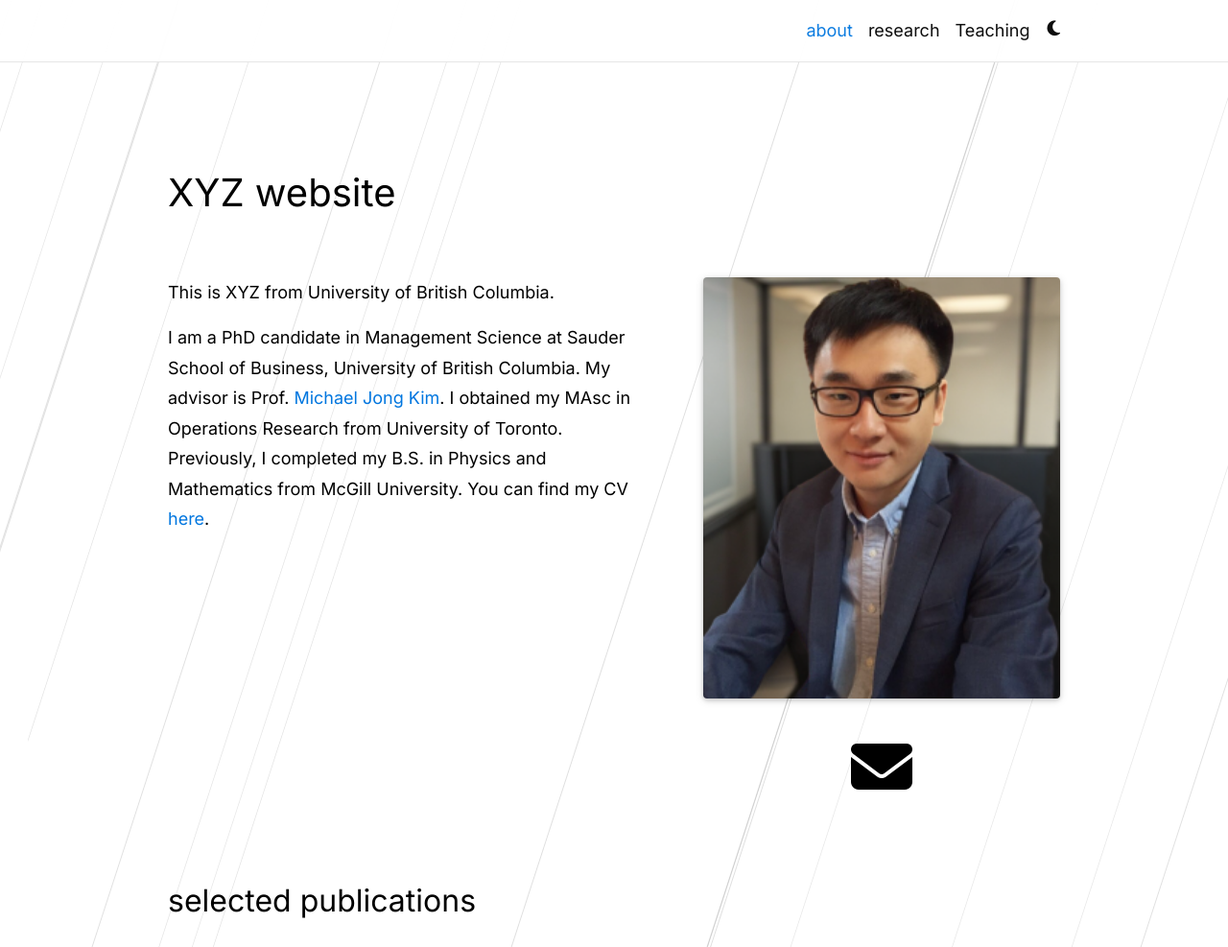
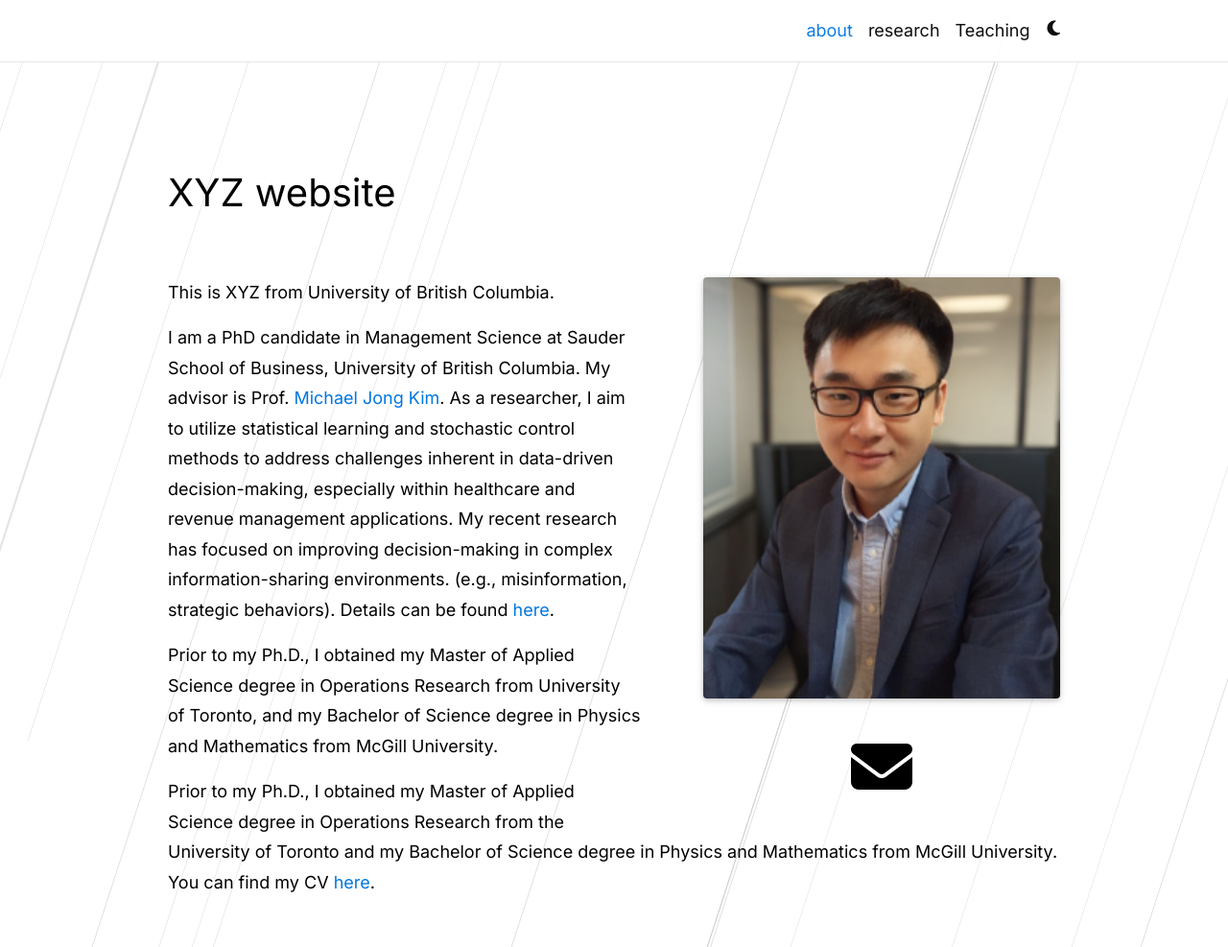
Before and after one commit to xyz2023ca/xyz2023ca.github.io, a Jekyll site: the page built from _pages/about.md, in a window 1280 px wide and 1340 px high, cut to the strip 0-987 px from the top of the window. Shown: the whole strip at 96% size. Built offline with Jekyll 4.4.1, drawn with Linux system fonts in a browser that asks for light colours; full-size pictures stand in for the smaller copies a plugin makes; comment, search, counter and statistics services are not loaded; a style sheet for code colours, icons or effects is not loaded.

Commit message:
Update about.md

```diff
--- a/_pages/about.md
+++ b/_pages/about.md
@@ -23,7 +23,13 @@ cv_pdf: Xinyuan Zhang CV.pdf
 
 This is XYZ from University of British Columbia.
 
-I am a PhD candidate in Management Science at Sauder School of Business,  University of British Columbia. My advisor is Prof. [Michael Jong Kim](https://www.sauder.ubc.ca/people/michael-jong-kim). I obtained my MAsc in Operations Research from University of Toronto. Previously, I completed my B.S. in Physics and Mathematics from McGill University.  You can find my CV [here](https://xyz2023ca.github.io/assets/pdf/Xinyuan%20Zhang%20CV.pdf).
+I am a PhD candidate in Management Science at Sauder School of Business,  University of British Columbia. My advisor is Prof. [Michael Jong Kim](https://www.sauder.ubc.ca/people/michael-jong-kim). As a researcher,
+I aim to utilize statistical learning and stochastic control methods to address challenges inherent in data-driven decision-making, especially within healthcare and revenue management applications. My recent research has focused on improving decision-making in complex information-sharing environments. (e.g., misinformation, strategic behaviors). Details can be found [here](https://xyz2023ca.github.io/publications/).
+
+Prior to my Ph.D., I obtained my Master of Applied Science degree in Operations Research from University of Toronto, and my Bachelor of Science degree in Physics and Mathematics from McGill University.
+
+Prior to my Ph.D., I obtained my Master of Applied Science degree in Operations Research from the University of Toronto and my Bachelor of Science degree in Physics and Mathematics from McGill University.
+You can find my CV [here](https://xyz2023ca.github.io/assets/pdf/Xinyuan%20Zhang%20CV.pdf).
 
 
 
```
